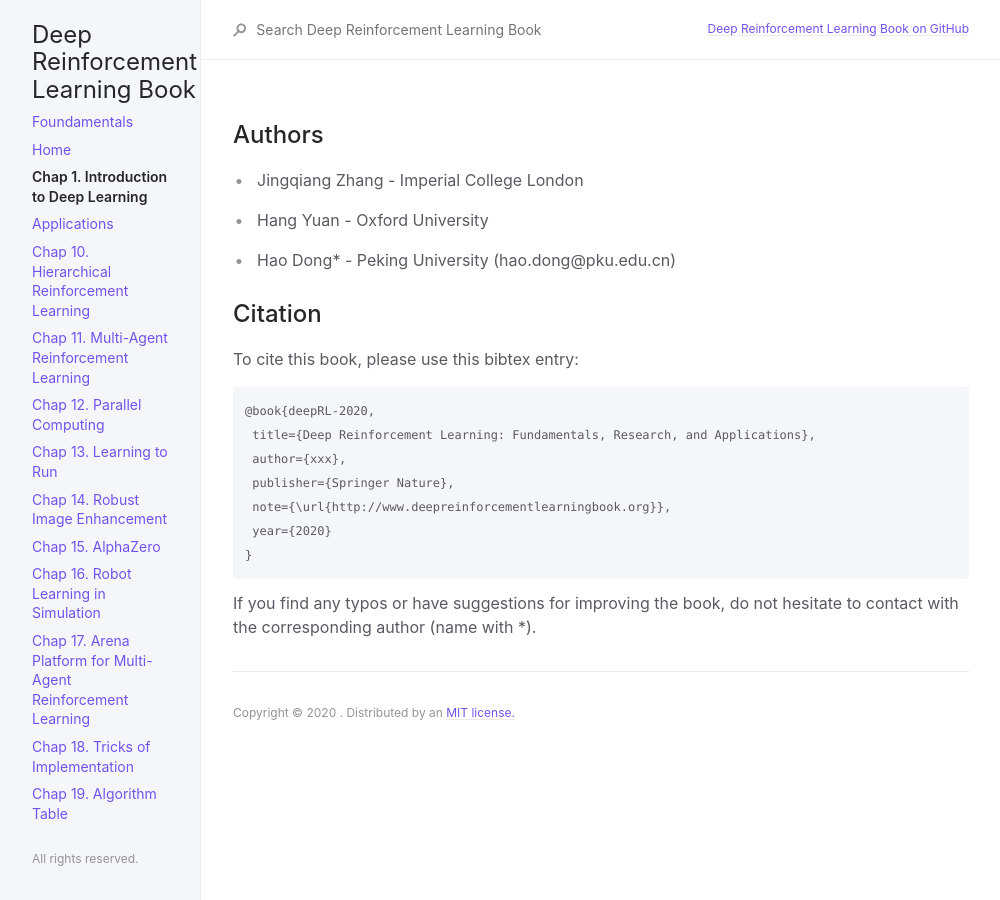
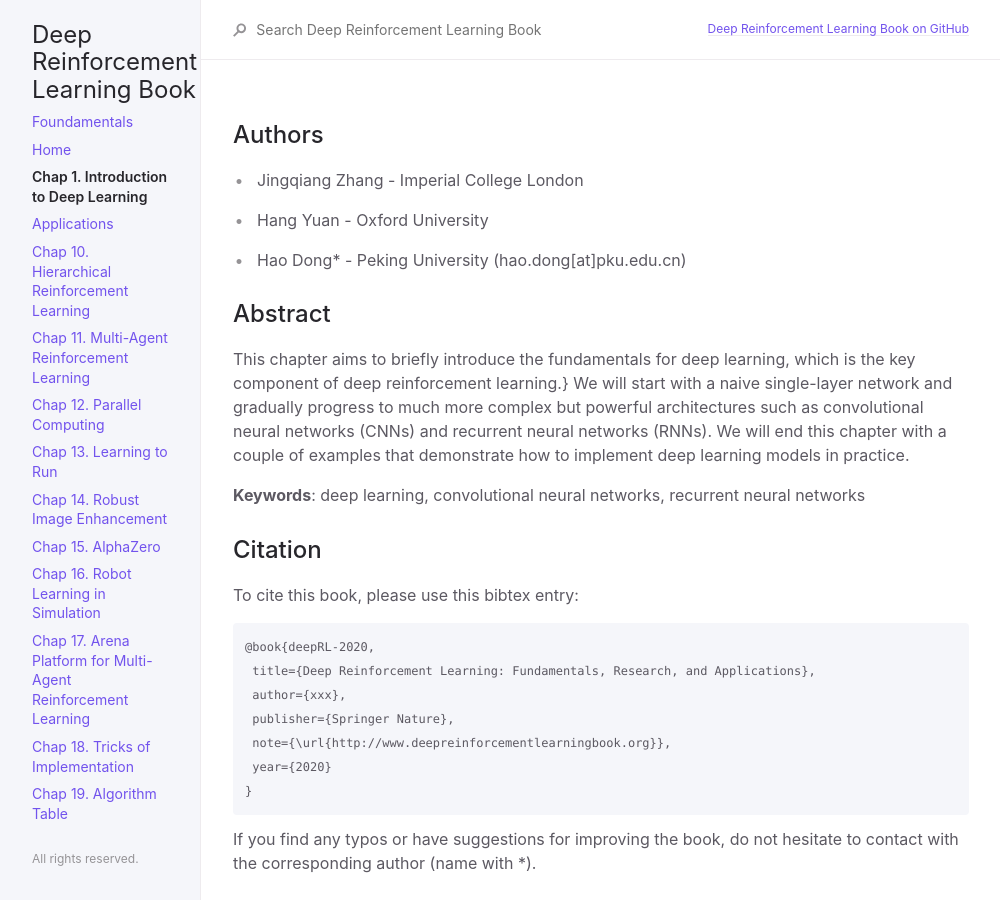
Before and after one commit to deep-reinforcement-learning-book/deep-reinforcement-learning-book.github.io, a Jekyll site: the page built from docs/Chap 1. Introduction to Deep Learning.md, in a window 1280 px wide. Shown: the whole page, without its empty margins (139-1139 px from the left). Built offline with Jekyll 4.4.1, drawn with Linux system fonts in a browser that asks for light colours; nearby versions of some CDN libraries.

Commit message:
contents for chap 1

```diff
--- a/docs/Chap 1. Introduction to Deep Learning.md
+++ b/docs/Chap 1. Introduction to Deep Learning.md
@@ -10,7 +10,13 @@ nav_order: 2
 
 * Hang Yuan - Oxford University
 
-* Hao Dong* - Peking University  (hao.dong@pku.edu.cn)
+* Hao Dong* - Peking University  (hao.dong[at]pku.edu.cn)
+
+## Abstract
+
+This chapter aims to briefly introduce the fundamentals for deep learning, which is the key component of deep reinforcement learning.} We will start with a naive single-layer network and gradually progress to much more complex but powerful architectures such as convolutional neural networks (CNNs) and recurrent neural networks (RNNs). We will end this chapter with a couple of examples that demonstrate how to implement deep learning models in practice.
+
+**Keywords**: deep learning, convolutional neural networks, recurrent neural networks
 
 ## Citation
 
```
